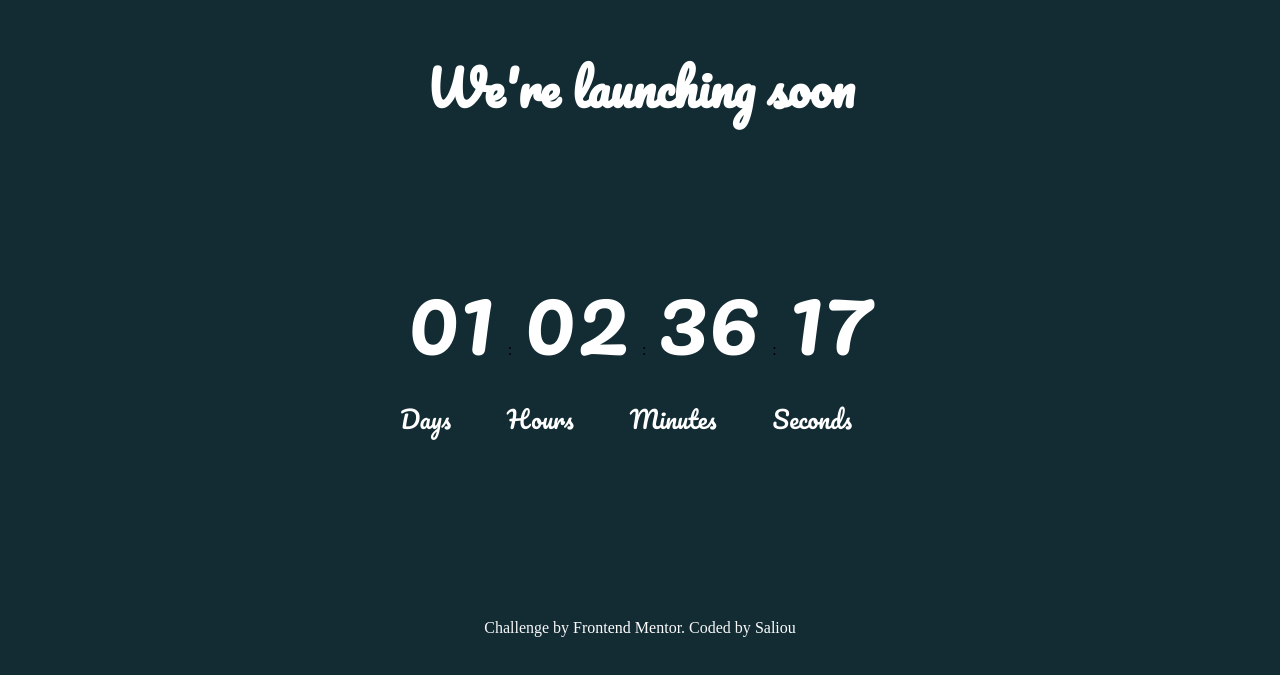
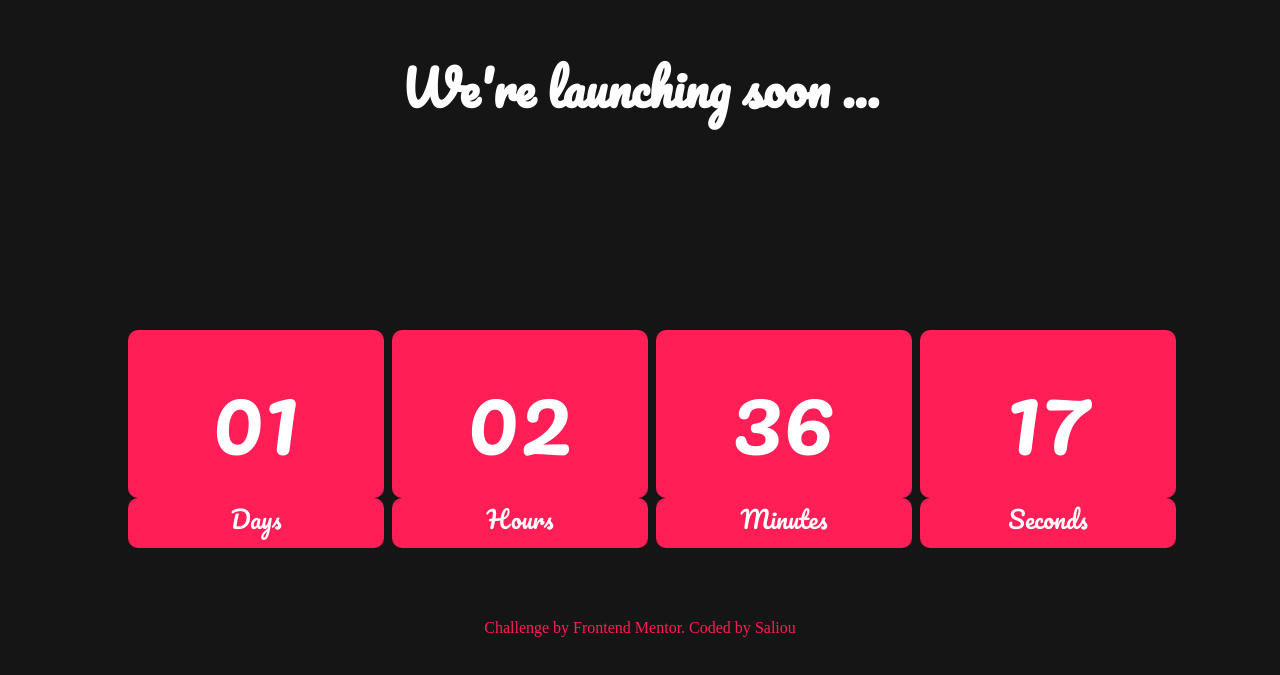
Before and after one commit to Saliou1920/countdown-timer, a plain HTML site: page index.html in a window 1280 px wide. Shown: the part 123-798 px from the top of the page. Drawn offline with Linux system fonts and the light colour scheme.

Commit message:
new design

```diff
--- a/index.html
+++ b/index.html
@@ -13,18 +13,20 @@
 </head>
 <body>
   <div class="container">
-    <h1>  We're launching soon</h1>
+    <h1>  We're launching soon ...</h1>
     <div class="timer">
       <div>
         <h2></h2>
+      </div>
+      <div class="timer" id="timer"></div>
 
+      <div class="timer__title">
+        <span class="titre">Days</span>
+        <span class="titre">Hours</span>
+        <span class="titre">Minutes</span>
+        <span class="titre">Seconds</span>
       </div>
-      <p id="me"> time: </p>
 
-      <span class="titre">Days</span>
-      <span class="titre">Hours</span>
-      <span class="titre">Minutes</span>
-      <span class="titre">Seconds</span>
 
     </div>
 
--- a/js/index.js
+++ b/js/index.js
@@ -13,9 +13,9 @@ let startDate = 1621581601;
 
 
 let id = setInterval(() => {
-    document.getElementById("me").innerHTML =  myTimer(time--);
+    document.getElementById("timer").innerHTML =  myTimer(time--);
     if ( (time + startDate) <= todayDate) {
-        document.getElementById("me").innerText = "Il est : 00:00:00:00";
+        document.getElementById("timer").innerHTML = "<span>" + 00 + "</span>" + " " + "<span>" + 00 + "</span>" + " " + "<span>" + 00 + "</span>" + " " + "<span>" + 00 + "</span>";
         clearInterval(id);
     }
 }, 1000
@@ -37,5 +37,5 @@ function myTimer(timer) {
     minutes = String(minutes).padStart(2, "0");
     hours = String(hours).padStart(2, "0");
     seconds = String(seconds).padStart(2, "0");
-    return "<span>" + day + "</span>" + ":" + "<span>" + hours + "</span>" + ":" + "<span>" + minutes + "</span>" + ":" + "<span>" + seconds + "</span>" ;
+    return "<span>" + day + "</span>" + " " + "<span>" + hours + "</span>" + " " + "<span>" + minutes + "</span>" + " " + "<span>" + seconds + "</span>" ;
 }
--- a/style/style.css
+++ b/style/style.css
@@ -7,7 +7,7 @@
 body {
     /* background: url("/images/redcharlie.jpg") no-repeat;
     background-position: center; */
-    background-color: #132c33;
+    background-color: #151515;
 }
 
 h1 {
@@ -35,33 +35,42 @@ h1 {
     left: 0;
     bottom: 0;
     width: 100%;
-    color: hsl(0, 0%, 97%);
+    color: #ff1e56;
 }
 
 .attribution a {
     text-decoration: none;
-    color: hsl(0, 0%, 100%);
+    color: #ff1e56;
 }
 .attribution a:hover {
-    color: red;
+    color: white;
 }
 
 span {
+
     font-family: 'Pacifico', cursive;
     font-size: 6em;
     color: white;
     padding-right: 12px;
     padding-left: 12px;
+    background-color: #ff1e56;
+    border-radius: 10px;
 }
-
+#timer, .timer__title {
+    display: grid;
+    grid-template-columns: 25% 25% 25% 25%;
+    column-gap: .5rem;
+}
 .titre {
     font-size: 1.5em;
-    padding-right: 40px;
+    /* padding-right: 40px; */
+    height: 50px;
 }
 
 @media only screen and (max-width: 600px) {
     span {
         font-size: 3em;
+        border-radius: 7px;
     }
     .titre {
         font-size: 1.2em;
```
